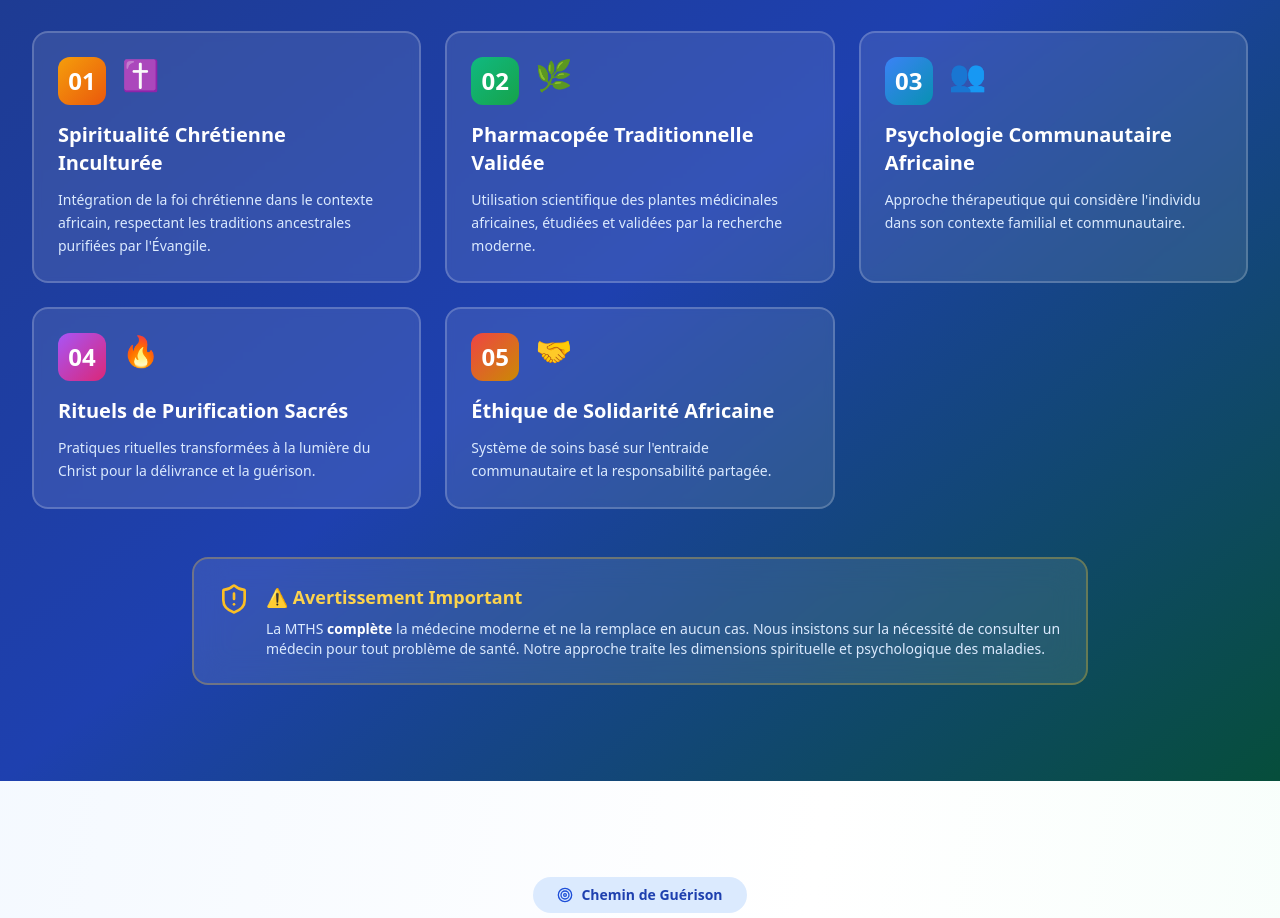
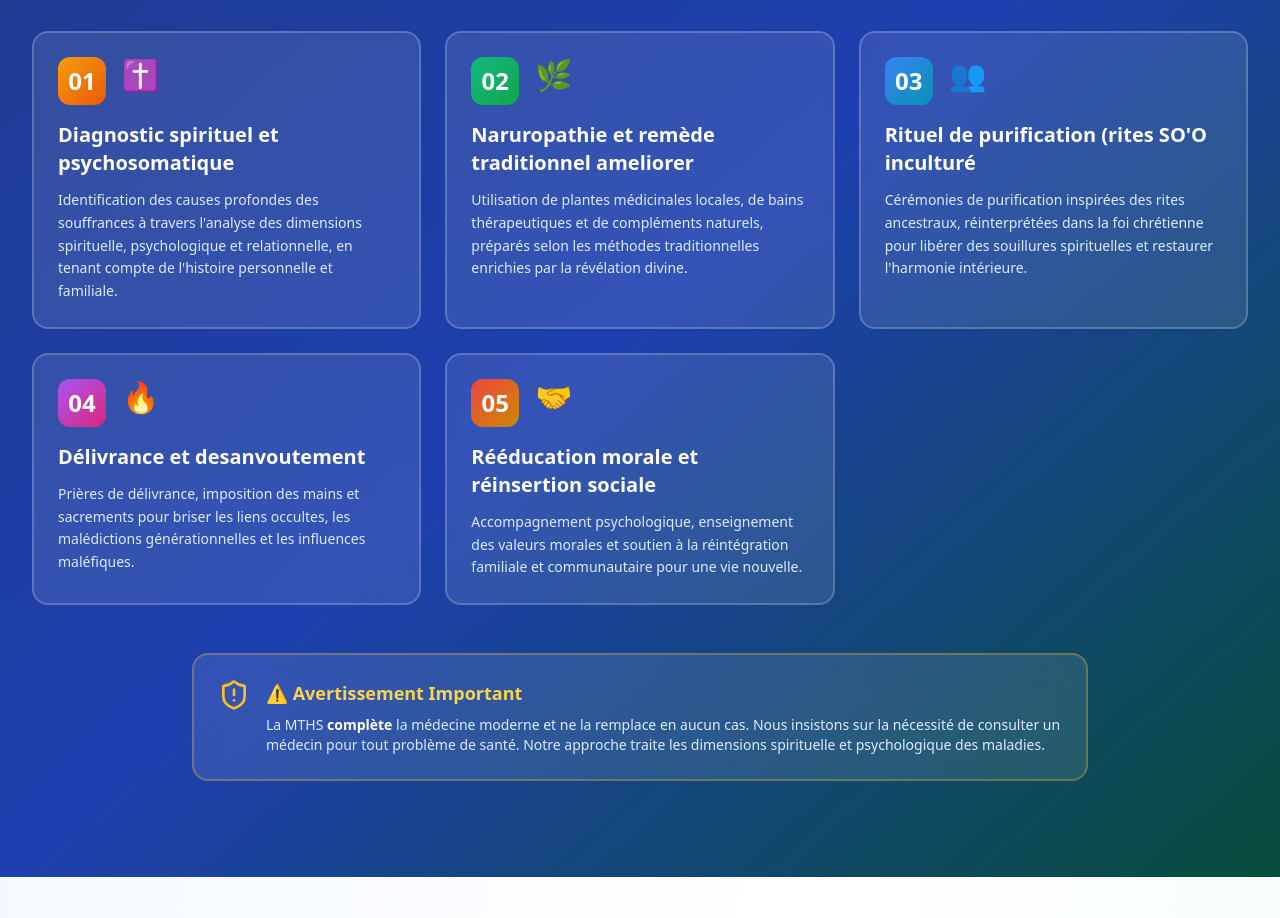
Before and after one commit to MohamedLegrand/ebook_website, a React (Vite) app: page /mths in a window 1280 px wide. Shown: the part 2440-3358 px from the top of the page. Built offline with nearby package versions, Linux system fonts and the light colour scheme.

Commit message:
Refactor(mths): modification du contenu

```diff
--- a/src/pages/mths/Mths.jsx
+++ b/src/pages/mths/Mths.jsx
@@ -371,36 +371,36 @@ function Mths() {
             {[
               {
                 number: "01",
-                title: "Spiritualité Chrétienne Inculturée",
-                description: "Intégration de la foi chrétienne dans le contexte africain, respectant les traditions ancestrales purifiées par l'Évangile.",
+                title: "Diagnostic spirituel et psychosomatique",
+                description: "Identification des causes profondes des souffrances à travers l'analyse des dimensions spirituelle, psychologique et relationnelle, en tenant compte de l'histoire personnelle et familiale.",
                 icon: "✝️",
                 color: "from-amber-500 to-orange-600"
               },
               {
                 number: "02",
-                title: "Pharmacopée Traditionnelle Validée",
-                description: "Utilisation scientifique des plantes médicinales africaines, étudiées et validées par la recherche moderne.",
+                title: "Naruropathie et remède traditionnel ameliorer",
+                description: "Utilisation de plantes médicinales locales, de bains thérapeutiques et de compléments naturels, préparés selon les méthodes traditionnelles enrichies par la révélation divine.",
                 icon: "🌿",
                 color: "from-emerald-500 to-green-600"
               },
               {
                 number: "03",
-                title: "Psychologie Communautaire Africaine",
-                description: "Approche thérapeutique qui considère l'individu dans son contexte familial et communautaire.",
+                title: "Rituel de purification (rites SO'O inculturé",
+                description: "Cérémonies de purification inspirées des rites ancestraux, réinterprétées dans la foi chrétienne pour libérer des souillures spirituelles et restaurer l'harmonie intérieure.",
                 icon: "👥",
                 color: "from-blue-500 to-cyan-600"
               },
               {
                 number: "04",
-                title: "Rituels de Purification Sacrés",
-                description: "Pratiques rituelles transformées à la lumière du Christ pour la délivrance et la guérison.",
+                title: "Délivrance et desanvoutement ",
+                description: "Prières de délivrance, imposition des mains et sacrements pour briser les liens occultes, les malédictions générationnelles et les influences maléfiques.",
                 icon: "🔥",
                 color: "from-purple-500 to-pink-600"
               },
               {
                 number: "05",
-                title: "Éthique de Solidarité Africaine",
-                description: "Système de soins basé sur l'entraide communautaire et la responsabilité partagée.",
+                title: "Rééducation morale et réinsertion sociale",
+                description: "Accompagnement psychologique, enseignement des valeurs morales et soutien à la réintégration familiale et communautaire pour une vie nouvelle.",
                 icon: "🤝",
                 color: "from-red-500 to-yellow-600"
               }
```
